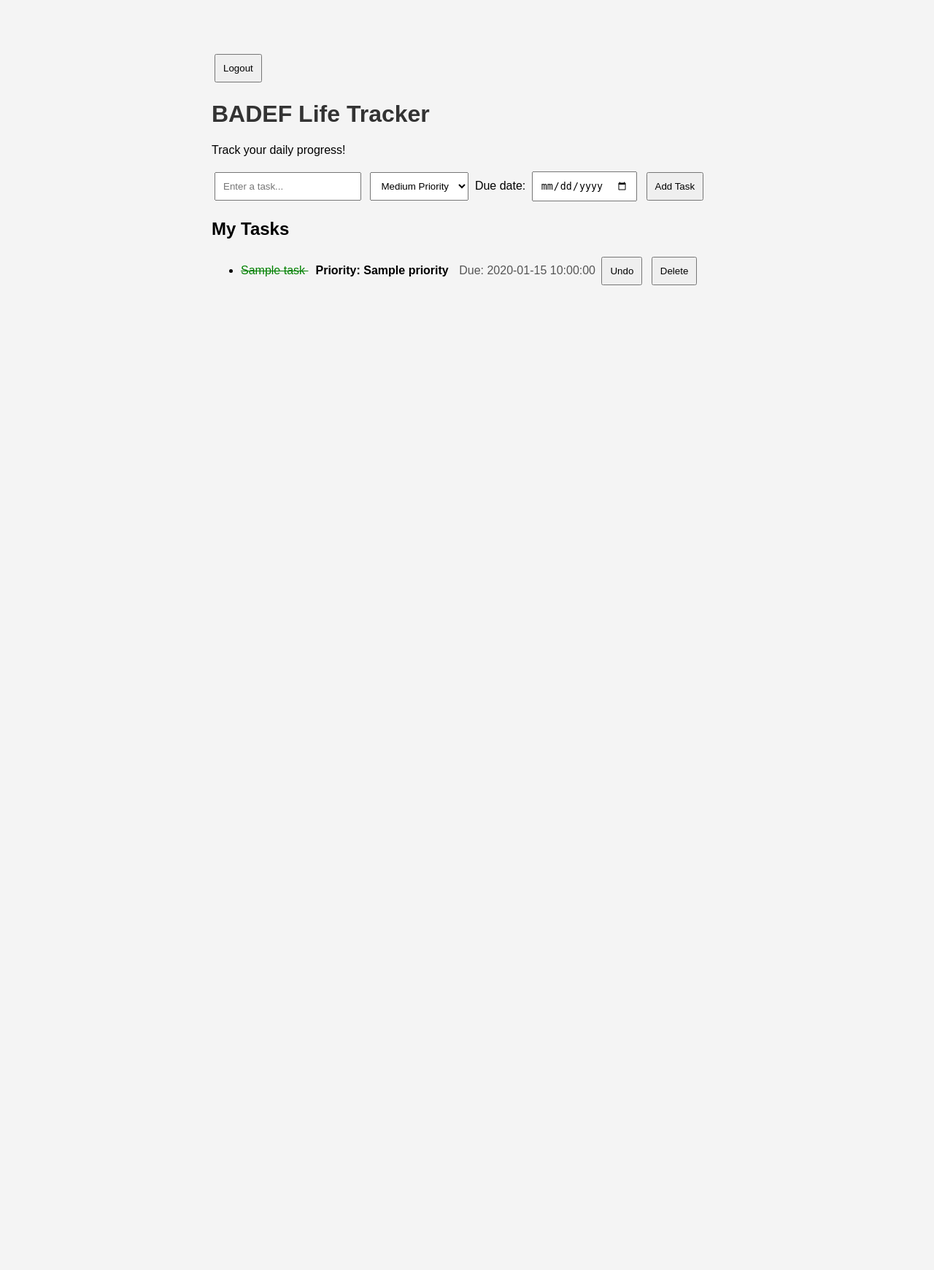
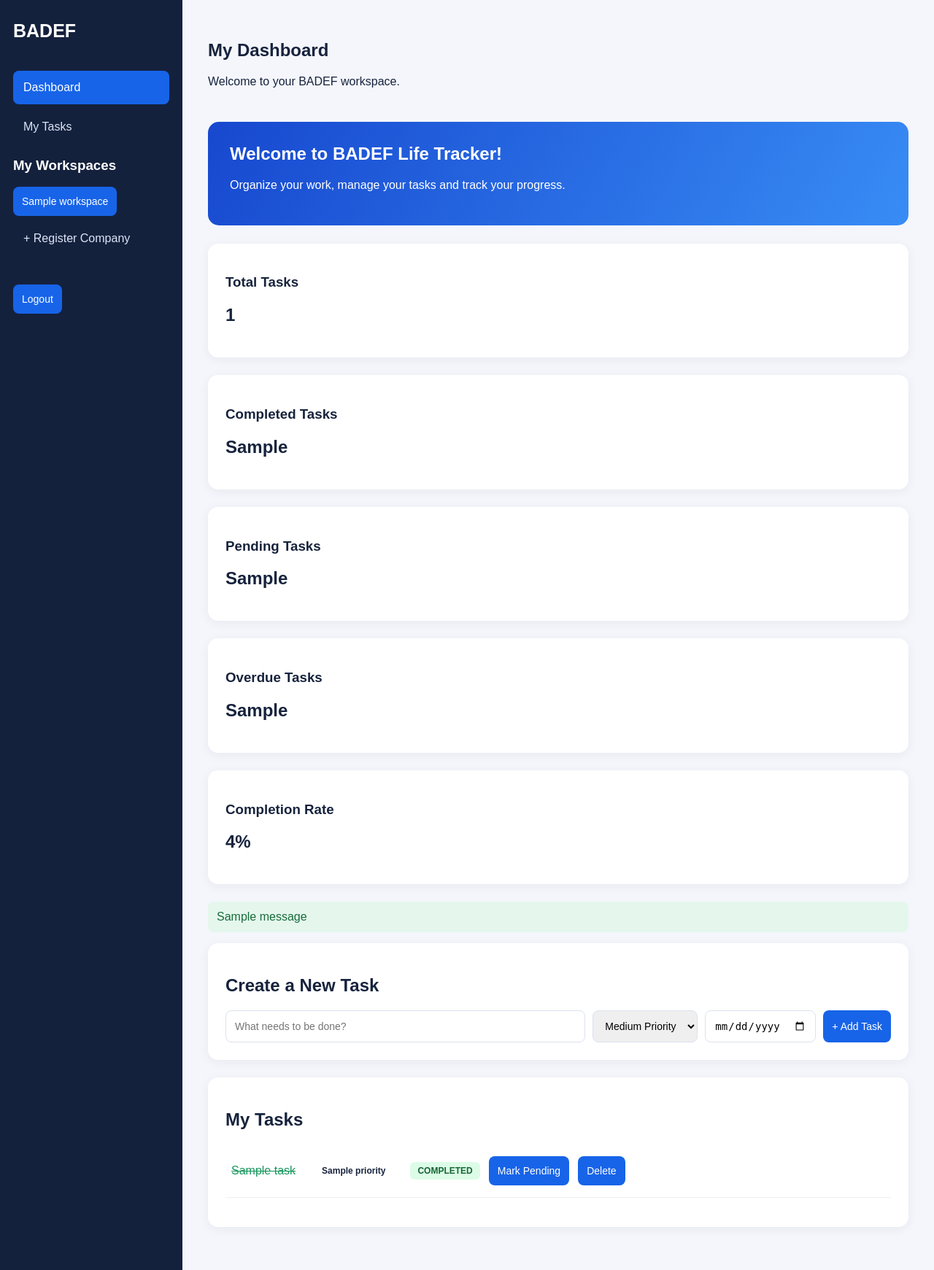
Before and after one commit to stuckvil/BADEF-LIFE-TRACKER, a Flask app: template app/templates/index.html in a window 1280 px wide. Shown: the whole page at 73% size. Before the commit the page ends 391 px from the top, so only its background shows below. Run offline with Flask 3, Linux system fonts and the light colour scheme; the template is opened without the code that fills it: most values are stand-ins (such as "Sample title", 1, 10 or a date in 2020); one stand-in notice (Sample message) is shown.

Commit message:
Add workspace switching and dashboard improvements

```diff
--- a/app/app.py
+++ b/app/app.py
@@ -69,6 +69,7 @@ def init_db():
 
     conn.commit()
     conn.close()
+
 @app.route("/register", methods=["GET", "POST"])
 def register():
     if request.method == "POST":
@@ -84,24 +85,54 @@ def register():
             flash("Password must be at least 8 characters.")
             return redirect(url_for("register"))
 
-
         password_hash = generate_password_hash(password)
 
         conn = get_db_connection()
 
         try:
-            conn.execute(
+            # 1. Create the user account.
+            user_cursor = conn.execute(
                 """
                 INSERT INTO users (name, email, password_hash)
                 VALUES (?, ?, ?)
                 """,
                 (name, email, password_hash)
             )
+
+            # Get the ID of the new user.
+            user_id = user_cursor.lastrowid
+
+            # 2. Create the user's personal workspace.
+            workspace_cursor = conn.execute(
+                """
+                INSERT INTO workspaces (name, workspace_type)
+                VALUES (?, ?)
+                """,
+                (f"{name}'s Personal Workspace", "personal")
+            )
+
+            # Get the ID of the new workspace.
+            workspace_id = workspace_cursor.lastrowid
+
+            # 3. Make the user the owner of that workspace.
+            conn.execute(
+                """
+                INSERT INTO workspace_members
+                    (user_id, workspace_id, role)
+                VALUES (?, ?, ?)
+                """,
+                (user_id, workspace_id, "owner")
+            )
+
+            # Save all three operations together.
             conn.commit()
+
         except sqlite3.IntegrityError:
-
+            # Undo any incomplete database changes.
+            conn.rollback()
             flash("An account with that email already exists.")
             return redirect(url_for("register"))
+
         finally:
             conn.close()
 
@@ -110,6 +141,80 @@ def register():
 
     return render_template("register.html")
 
+@app.route("/companies/register", methods=["GET", "POST"])
+@login_required
+def company_register():
+    if request.method == "POST":
+        company_name = request.form.get("company_name", "").strip()
+        user_id = session["user_id"]
+
+        if not company_name:
+            flash("Company name is required.")
+            return redirect(url_for("company_register"))
+
+        conn = get_db_connection()
+
+        try:
+            company_cursor = conn.execute(
+                "INSERT INTO companies (name) VALUES (?)",
+                (company_name,)
+            )
+            company_id = company_cursor.lastrowid
+
+            workspace_cursor = conn.execute(
+                """
+                INSERT INTO workspaces (name, workspace_type, company_id)
+                VALUES (?, ?, ?)
+                """,
+                (company_name + " Workspace", "company", company_id)
+            )
+            workspace_id = workspace_cursor.lastrowid
+
+            conn.execute(
+                """
+                INSERT INTO workspace_members (user_id, workspace_id, role)
+                VALUES (?, ?, ?)
+                """,
+                (user_id, workspace_id, "owner")
+            )
+
+            conn.commit()
+
+        except sqlite3.IntegrityError:
+            conn.rollback()
+            flash("Company registration failed. Please try again.")
+            return redirect(url_for("company_register"))
+
+        finally:
+            conn.close()
+
+        flash("Company registered successfully!")
+        return redirect(url_for("home"))
+
+    return render_template("company_register.html")
+@app.route("/switch-workspace/<int:workspace_id>", methods=["POST"])
+@login_required
+def switch_workspace(workspace_id):
+    user_id = session["user_id"]
+
+    conn = get_db_connection()
+
+    membership = conn.execute("""
+        SELECT workspace_id
+        FROM workspace_members
+        WHERE user_id = ? AND workspace_id = ?
+    """, (user_id, workspace_id)).fetchone()
+
+    conn.close()
+
+    if not membership:
+        flash("You are not authorized to access that workspace.")
+        return redirect(url_for("home"))
+
+    session["workspace_id"] = workspace_id
+
+    flash("Workspace switched successfully.")
+    return redirect(url_for("home"))
 @app.route("/logout", methods=["POST"])
 def logout():
     session.clear()
@@ -214,6 +319,7 @@ def home():
         return redirect(url_for("home"))
 
     # Show only tasks belonging to this user and workspace.
+        # Show only tasks belonging to this user and workspace.
     tasks = conn.execute("""
         SELECT *
         FROM tasks
@@ -221,9 +327,49 @@ def home():
         ORDER BY id
     """, (user_id, workspace_id)).fetchall()
 
+    # Get all workspaces this user is authorized to access.
+    workspaces = conn.execute("""
+        SELECT w.id, w.name, w.workspace_type, wm.role
+        FROM workspaces w
+        JOIN workspace_members wm ON wm.workspace_id = w.id
+        WHERE wm.user_id = ?
+        ORDER BY w.workspace_type, w.name
+    """, (user_id,)).fetchall()
+
     conn.close()
 
-    return render_template("index.html", tasks=tasks)
+    # Calculate dashboard statistics
+    today = datetime.now().strftime("%Y-%m-%d")
+
+    total_tasks = len(tasks)
+
+    completed_tasks = sum(
+        1 for task in tasks if task["completed"]
+    )
+
+    pending_tasks = total_tasks - completed_tasks
+
+    overdue_tasks = sum(
+        1 for task in tasks
+        if not task["completed"]
+        and task["due_date"]
+        and task["due_date"] < today
+    )
+
+    completion_rate = (
+        round((completed_tasks / total_tasks) * 100)
+        if total_tasks > 0 else 0
+    )
+
+    return render_template(
+        "index.html",
+        tasks=tasks,
+        workspaces=workspaces,
+        total_tasks=total_tasks,
+        completed_tasks=completed_tasks,
+        pending_tasks=pending_tasks,
+        today=datetime.now().strftime("%Y-%m-%d")
+    )
 
 @app.route("/complete/<int:task_id>", methods=["POST"])
 @login_required
--- /dev/null
+++ b/app/static/style.css
@@ -0,0 +1,297 @@
+
+* {
+    box-sizing: border-box;
+}
+
+body {
+    margin: 0;
+    font-family: Arial, sans-serif;
+    background: #f4f6fb;
+    color: #17233d;
+}
+
+.app-layout {
+    display: flex;
+    min-height: 100vh;
+}
+
+.sidebar {
+    width: 250px;
+    background: #14213d;
+    color: white;
+    padding: 28px 18px;
+}
+
+.brand {
+    font-size: 25px;
+    font-weight: bold;
+    margin-bottom: 40px;
+}
+
+.sidebar a {
+    display: block;
+    color: #dce5f5;
+    text-decoration: none;
+    padding: 14px;
+    margin: 8px 0;
+    border-radius: 8px;
+}
+
+.sidebar a:hover,
+.sidebar a.active {
+    background: #1764e8;
+    color: white;
+}
+
+.main-content {
+    flex: 1;
+    padding: 35px;
+    min-width: 0;
+}
+
+.topbar {
+    display: flex;
+    justify-content: space-between;
+    align-items: center;
+    margin-bottom: 30px;
+}
+
+.welcome {
+    background: linear-gradient(120deg, #1748cf, #388cf5);
+    color: white;
+    padding: 30px;
+    border-radius: 15px;
+    margin-bottom: 25px;
+}
+
+.welcome h1 {
+    margin-top: 0;
+}
+
+.card {
+    background: white;
+    padding: 24px;
+    border-radius: 14px;
+    margin-bottom: 24px;
+    box-shadow: 0 3px 15px rgba(20, 33, 61, 0.06);
+}
+
+.task-form {
+    display: flex;
+    flex-wrap: wrap;
+    gap: 10px;
+}
+
+input, select, button {
+    padding: 12px;
+    border: 1px solid #dce2ed;
+    border-radius: 8px;
+    font-size: 14px;
+}
+
+.task-form input[type="text"] {
+    flex: 1;
+    min-width: 180px;
+}
+
+button {
+    cursor: pointer;
+    background: #1764e8;
+    color: white;
+    border: none;
+}
+
+button:hover {
+    background: #104db9;
+}
+
+.task-list {
+    list-style: none;
+    padding: 0;
+}
+
+.task-list li {
+    display: flex;
+    flex-wrap: wrap;
+    align-items: center;
+    gap: 12px;
+    padding: 16px 8px;
+    border-bottom: 1px solid #edf0f5;
+}
+
+.completed {
+    text-decoration: line-through;
+    color: #15965b;
+}
+
+.priority {
+    font-weight: bold;
+}
+
+.due-date {
+    color: #64748b;
+}
+
+.flash-message {
+    background: #e5f7ed;
+    color: #176b3a;
+    padding: 12px;
+    border-radius: 8px;
+    margin-bottom: 15px;
+}
+
+.logout-form {
+    margin-top: 40px;
+}
+
+@media (max-width: 700px) {
+    .sidebar {
+        width: 75px;
+        padding: 15px 8px;
+    }
+
+    .brand {
+        font-size: 14px;
+        overflow-wrap: anywhere;
+    }
+
+    .sidebar a {
+        font-size: 12px;
+        padding: 10px 5px;
+    }
+
+    .main-content {
+        padding: 18px;
+    }
+
+    .topbar {
+        align-items: flex-start;
+    }
+}
+
+/* Dashboard Statistics */
+
+.stats-container {
+    display: grid;
+    grid-template-columns: repeat(3, 1fr);
+    gap: 20px;
+    margin-bottom: 25px;
+}
+
+.stats-container .card {
+    margin-bottom: 0;
+    border-left: 5px solid #1764e8;
+}
+
+.stats-container .card:nth-child(2) {
+    border-left-color: #15965b;
+}
+
+.stats-container .card:nth-child(3) {
+    border-left-color: #e9a323;
+}
+
+.stats-container h3 {
+    color: #64748b;
+    font-size: 15px;
+    margin-top: 0;
+}
+
+.stats-container h1 {
+    font-size: 32px;
+    margin-bottom: 0;
+}
+
+@media (max-width: 700px) {
+    .stats-container {
+        grid-template-columns: 1fr;
+    }
+}
+/* Active Dashboard Filter */
+.stat-card.active {
+    outline: 3px solid #1764e8;
+    background-color: #eaf2ff;
+    transform: translateY(-3px);
+}
+/* Task Priority Badges */
+.priority-badge {
+    display: inline-block;
+    padding: 5px 10px;
+    border-radius: 20px;
+    font-size: 12px;
+    font-weight: bold;
+    margin-left: 10px;
+}
+
+.priority-high {
+    background: #fee2e2;
+    color: #b91c1c;
+}
+
+.priority-medium {
+    background: #fef3c7;
+    color: #92400e;
+}
+
+.priority-low {
+    background: #dcfce7;
+    color: #166534;
+}
+.priority-badge {
+    display: inline-block;
+    margin-left: 12px;
+    padding: 5px 12px;
+    border-radius: 15px;
+    font-size: 12px;
+    font-weight: bold;
+    vertical-align: middle;
+}
+
+.priority-high {
+    background: #fee2e2;
+    color: #b91c1c;
+}
+
+.priority-medium {
+    background: #fef3c7;
+    color: #92400e;
+}
+
+.priority-low {
+    background: #dcfce7;
+    color: #166534;
+}
+
+.due-date {
+    display: inline-block;
+    margin-left: 12px;
+    color: #64748b;
+    font-size: 13px;
+}
+
+.due-date.overdue {
+    color: #dc2626;
+    background: #fee2e2;
+    padding: 5px 10px;
+    border-radius: 6px;
+    font-weight: bold;
+}
+
+.status-badge {
+    display: inline-block;
+    padding: 5px 10px;
+    border-radius: 6px;
+    font-size: 12px;
+    font-weight: bold;
+    margin-left: 10px;
+}
+
+.completed-badge {
+    background: #dcfce7;
+    color: #166534;
+}
+
+.overdue-badge {
+    background: #fee2e2;
+    color: #b91c1c;
+}
--- a/app/templates/index.html
+++ b/app/templates/index.html
@@ -1,44 +1,120 @@
+
 <!DOCTYPE html>
-<html>
+<html lang="en">
 <head>
+    <meta charset="UTF-8">
+    <meta name="viewport" content="width=device-width, initial-scale=1.0">
     <title>BADEF Life Tracker</title>
 
-    <style>
-        body {
-            font-family: Arial, sans-serif;
-            max-width: 700px;
-            margin: 50px auto;
-            background: #f4f4f4;
-            padding: 20px;
-        }
+    <link rel="stylesheet"
+          href="{{ url_for('static', filename='style.css') }}">
+</head>
 
-        h1 { color: #333; }
-        form { margin-bottom: 20px; }
-        input, select, button { padding: 10px; margin: 4px; }
-        button { cursor: pointer; }
-        li { margin: 15px 0; }
-        .completed { text-decoration: line-through; color: green; }
-        .priority { font-weight: bold; margin-left: 10px; }
-        .due-date { margin-left: 10px; color: #555; }
-    </style>
-
-</head>
 <body>
 
-    <form method="POST" action="{{ url_for('logout') }}">
+<div class="app-layout">
+
+    <!-- Sidebar navigation -->
+    <aside class="sidebar">
+        <div class="brand">BADEF</div>
+
+        <nav>
+    <a href="{{ url_for('home') }}" class="active">Dashboard</a>
+    <a href="{{ url_for('home') }}">My Tasks</a>
+</nav>
+
+<div class="workspace-selector">
+    <h3>My Workspaces</h3>
+
+    {% for workspace in workspaces %}
+        <form method="POST"
+              action="{{ url_for('switch_workspace', workspace_id=workspace.id) }}">
+
+            <button type="submit">
+                {{ workspace.name }}
+
+                {% if workspace.id == session.get('workspace_id') %}
+                    ✓ Current
+                {% endif %}
+            </button>
+        </form>
+    {% endfor %}
+
+    <a href="{{ url_for('company_register') }}">
+        + Register Company
+    </a>
+</div>
+
+        <form method="POST"
+              action="{{ url_for('logout') }}"
+              class="logout-form">
             <button type="submit">Logout</button>
         </form>
+    </aside>
 
-    <h1>BADEF Life Tracker</h1>
-    <p>Track your daily progress!</p>
+    <!-- Main dashboard -->
+    <main class="main-content">
 
-    <!-- Form for creating a task -->
-    <form method="POST">
+        <div class="topbar">
+            <div>
+                <h2>My Dashboard</h2>
+                <p>Welcome to your BADEF workspace.</p>
+            </div>
+        </div>
+
+        <section class="welcome">
+            <h1>Welcome to BADEF Life Tracker!</h1>
+            <p>Organize your work, manage your tasks and track your progress.</p>
+        </section>
+          <!-- Dashboard Statistics -->
+
+<section class="stats-c
+ontainer">
+
+    <div class="card stat-card" onclick="filterTasks('all')">
+        <h3>Total Tasks</h3>
+        <h1>{{ total_tasks }}</h1>
+    </div>
+
+    <div class="card stat-card" onclick="filterTasks('completed')">
+        <h3>Completed Tasks</h3>
+        <h1>{{ completed_tasks }}</h1>
+    </div>
+
+    <div class="card stat-card" onclick="filterTasks('pending')">
+        <h3>Pending Tasks</h3>
+        <h1>{{ pending_tasks }}</h1>
+    </div>
+
+    <div class="card stat-card" onclick="filterTasks('overdue')">
+        <h3>Overdue Tasks</h3>
+        <h1>{{ overdue_tasks }}</h1>
+    </div>
+
+    <div class="card stat-card">
+        <h3>Completion Rate</h3>
+        <h1>{{ completion_rate }}%</h1>
+    </div>
+
+</section>
+
+        <!-- Flash messages -->
+        {% with messages = get_flashed_messages() %}
+            {% for message in messages %}
+                <div class="flash-message">{{ message }}</div>
+            {% endfor %}
+        {% endwith %}
+
+        <!-- Create task -->
+        <section class="card">
+            <h2>Create a New Task</h2>
+
+            <form method="POST" class="task-form">
 
                 <input
                     type="text"
                     name="task"
-            placeholder="Enter a task..."
+                    placeholder="What needs to be done?"
                     required
                 >
 
@@ -48,54 +124,113 @@
                     <option value="High">High Priority</option>
                 </select>
 
-        <label for="due_date">Due date:</label>
-
                 <input
                     type="date"
-            id="due_date"
                     name="due_date"
+                    aria-label="Due date"
                 >
 
-        <button type="submit">Add Task</button>
+                <button type="submit">+ Add Task</button>
 
             </form>
+        </section>
 
+
+<!-- Task list -->
+<section class="card">
     <h2>My Tasks</h2>
-<ul>
+
+    <ul class="task-list">
+
         {% for task in tasks %}
-    <li>
+        <li class="task-item"
+    data-completed="{{ 'true' if task.completed else 'false' }}"
+    data-overdue="{{ 'true' if not task.completed and task.due_date and task.due_date < today else 'false' }}">
+
             <span class="{{ 'completed' if task.completed else '' }}">
                 {{ task.name }}
             </span>
 
-        <span class="priority">
-            Priority: {{ task.priority }}
+            <span class="priority-badge priority-{{ task.priority|lower }}">
+                {{ task.priority }}
             </span>
 
-        {% if task.due_date %}
+            {% if task.completed %}
+                <span class="status-badge completed-badge">
+                    COMPLETED
+                </span>
+            {% elif task.due_date %}
+                {% if task.due_date < today %}
+                    <span class="status-badge overdue-badge">
+                        OVERDUE: {{ task.due_date }}
+                    </span>
+                {% else %}
                     <span class="due-date">
-                Due: {{ task.due_date }}
+                        DUE: {{ task.due_date }}
                     </span>
                 {% endif %}
+            {% endif %}
 
-        <form method="POST"
-              action="{{ url_for('complete', task_id=task.id) }}"
-              style="display: inline;">
+            <form method="POST" action="{{ url_for('complete', task_id=task.id) }}">
                 <button type="submit">
-                {% if task.completed %}Undo{% else %}Complete{% endif %}
+                    {% if task.completed %}
+                        Mark Pending
+                    {% else %}
+                        Complete
+                    {% endif %}
                 </button>
             </form>
 
-        <form method="POST"
-              action="{{ url_for('delete', task_id=task.id) }}"
-              style="display: inline;">
+            <form method="POST" action="{{ url_for('delete', task_id=task.id) }}">
                 <button type="submit">Delete</button>
             </form>
+
         </li>
-    {% else %}
-    <li>No tasks yet. Add your first task!</li>
         {% endfor %}
+
     </ul>
+</section>
+
+
+    </main>
+
+</div>
+<script>
+
+function filterTasks(status) {
+    const tasks = document.querySelectorAll('.task-item');
+    const cards = document.querySelectorAll('.stat-card');
+
+    tasks.forEach(task => {
+        const completed = task.dataset.completed === 'true';
+        const overdue = task.dataset.overdue === 'true';
+
+        if (status === 'all') {
+            task.style.display = '';
+        } else if (status === 'completed') {
+            task.style.display = completed ? '' : 'none';
+        } else if (status === 'pending') {
+            task.style.display = !completed ? '' : 'none';
+        } else if (status === 'overdue') {
+            task.style.display = overdue ? '' : 'none';
+        }
+    });
+
+    cards.forEach(card => card.classList.remove('active'));
+
+    const index = {
+        all: 0,
+        completed: 1,
+        pending: 2,
+        overdue: 3
+    }[status];
+
+    if (cards[index]) {
+        cards[index].classList.add('active');
+    }
+}
+
+</script>
 
 </body>
 </html>
```
Also changed, not shown: app/templates/company_register.html (added, +32 -0 lines), 3 other files. Lines whose indentation alone changed are shown as unchanged.
